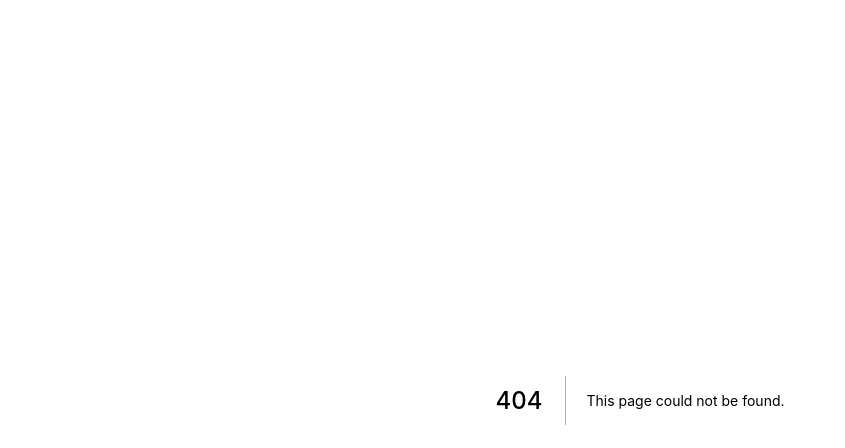
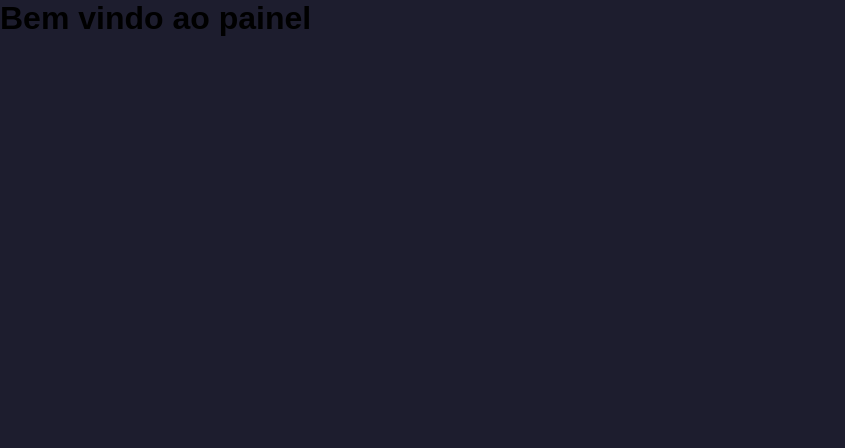
Before and after one commit to Brunogabriel-dev/site-pizzaria, a Next.js app: page /dashboard in a window 1280 px wide. Before the commit this address had no page. Shown: the top 448 px of the page, without its empty margins (0-845 px from the left). Built offline with nearby package versions, Linux system fonts and the light colour scheme.

Commit message:
Inclusão de texto

```diff
--- /dev/null
+++ b/src/pages/dashboard/index.tsx
@@ -0,0 +1,7 @@
+export default function Dashbord(){
+  return(
+    <div>
+      <h1>Bem vindo ao painel</h1>
+    </div>
+  )
+}
```
